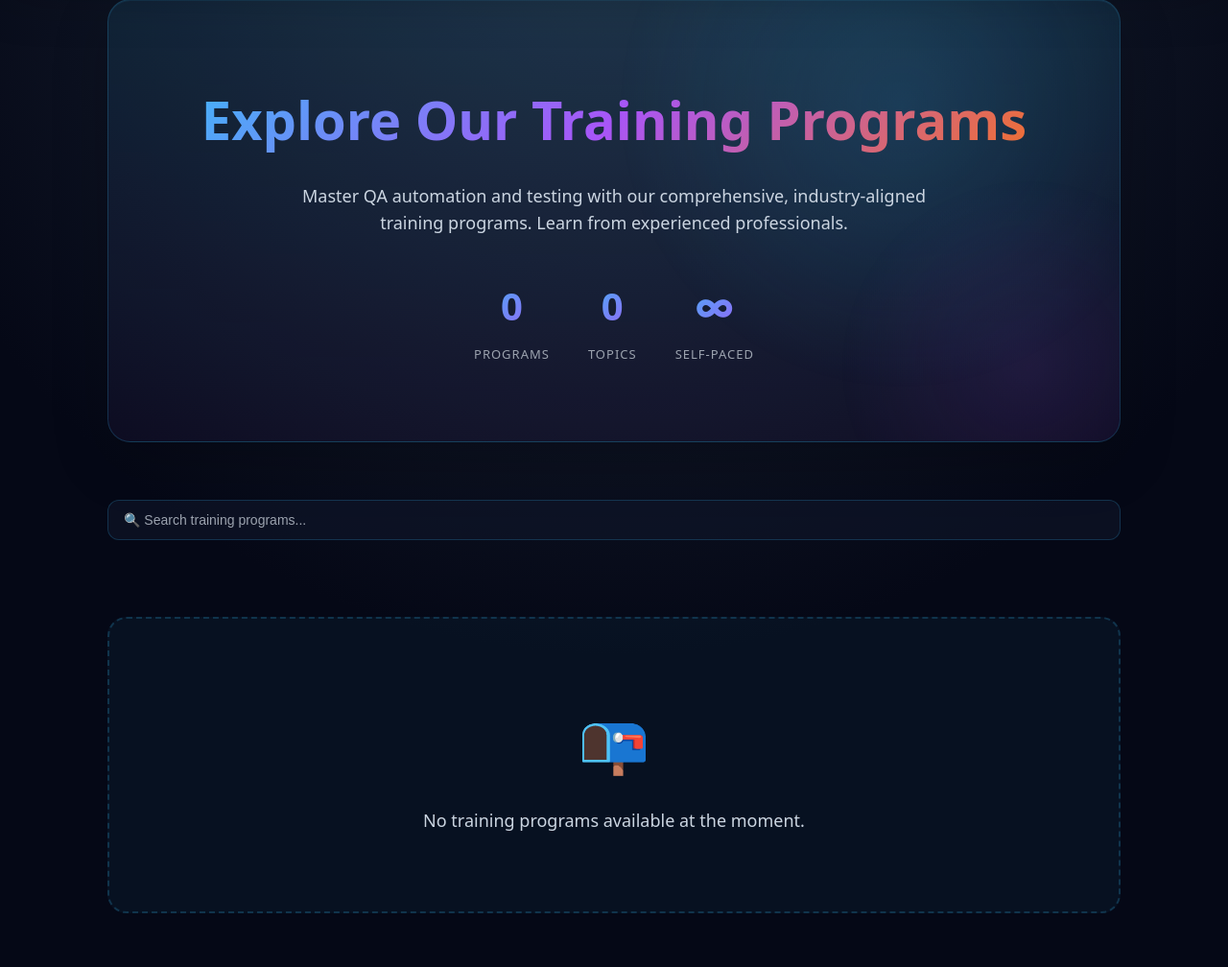
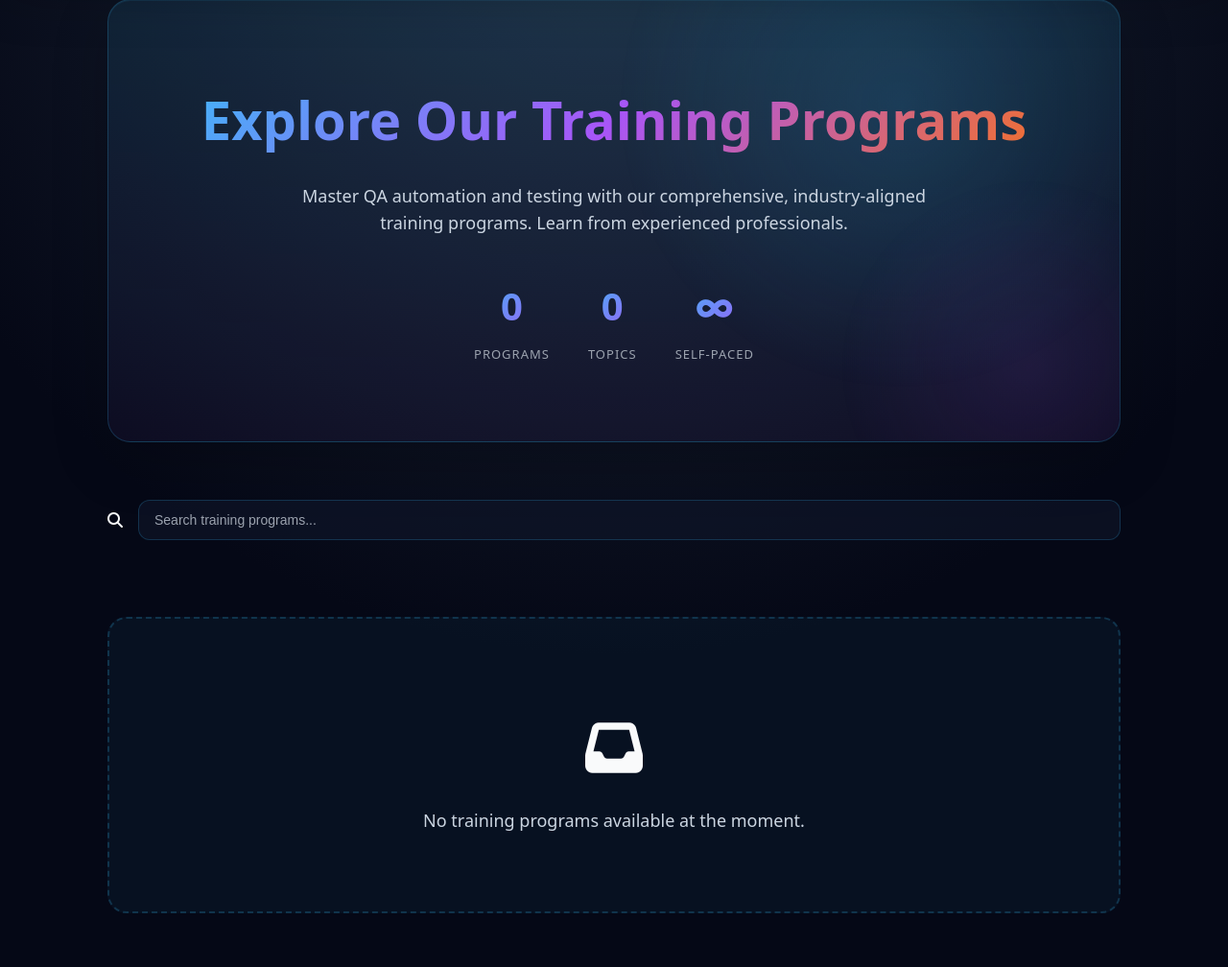
Before and after one commit to haitham-al-mughrabi/qa-trainings, a Flask app: page /trainings in a window 1280 px wide. Shown: the part 110-1118 px from the top of the page at 96% size. Run offline with Flask 3, Linux system fonts and the light colour scheme; some libraries are stand-ins or nearby versions.

Commit message:
Updates to styles and icons

```diff
--- a/templates/trainings.html
+++ b/templates/trainings.html
@@ -311,6 +311,13 @@
         font-size: 18px;
     }
 
+    /* ==================== ICON STYLES ==================== */
+    .fa-icon {
+        width: 1em;
+        height: 1em;
+        vertical-align: middle;
+    }
+
     /* ==================== RESPONSIVE ==================== */
     @media (max-width: 768px) {
         .trainings-hero {
@@ -349,6 +356,9 @@
     }
 </style>
 
+<!-- Add Font Awesome CDN -->
+<link rel="stylesheet" href="https://cdnjs.cloudflare.com/ajax/libs/font-awesome/6.4.0/css/all.min.css">
+
 <!-- Hero Section -->
 <div class="trainings-hero">
     <div class="trainings-hero-content">
@@ -377,11 +387,12 @@
 
 <!-- Search Controls -->
 <div class="trainings-controls">
+    <i class="fas fa-search fa-icon"></i>
     <input
         type="text"
         class="search-box"
         id="search-input"
-        placeholder="🔍 Search training programs..."
+        placeholder="Search training programs..."
         onkeyup="filterTrainings()"
     >
 </div>
@@ -392,7 +403,9 @@
         {% for training in trainings %}
         <a href="{{ url_for('training_detail', training_id=training.id) }}" class="training-card" data-name="{{ training.name|lower }}">
             <div style="display: flex; align-items: flex-start; gap: 12px;">
-                <div class="training-icon">📚</div>
+                <div class="training-icon">
+                    <i class="fas fa-graduation-cap fa-icon"></i>
+                </div>
                 <div class="training-content">
                     <h2 class="training-title">{{ training.name }}</h2>
                     <p class="training-description">
@@ -406,18 +419,20 @@
             </div>
             <div class="training-meta">
                 <div class="meta-badge">
-                    📖 {{ training.topics|length }} Topics
+                    <i class="fas fa-book fa-icon"></i> {{ training.topics|length }} Topics
                 </div>
                 <div class="meta-badge">
-                    ⏱️ Self-Paced
+                    <i class="fas fa-clock fa-icon"></i> Self-Paced
                 </div>
-                <div class="arrow">→</div>
+                <div class="arrow"><i class="fas fa-arrow-right fa-icon"></i></div>
             </div>
         </a>
         {% endfor %}
     {% else %}
         <div class="empty-state">
-            <div class="empty-state-icon">📭</div>
+            <div class="empty-state-icon">
+                <i class="fas fa-inbox fa-icon"></i>
+            </div>
             <div class="empty-state-text">No training programs available at the moment.</div>
         </div>
     {% endif %}
```
Also changed, not shown: templates/admin_dashboard.html (+29 -5 lines), templates/index_new.html (+12 -1 lines), templates/training.html (+9 -2 lines).
